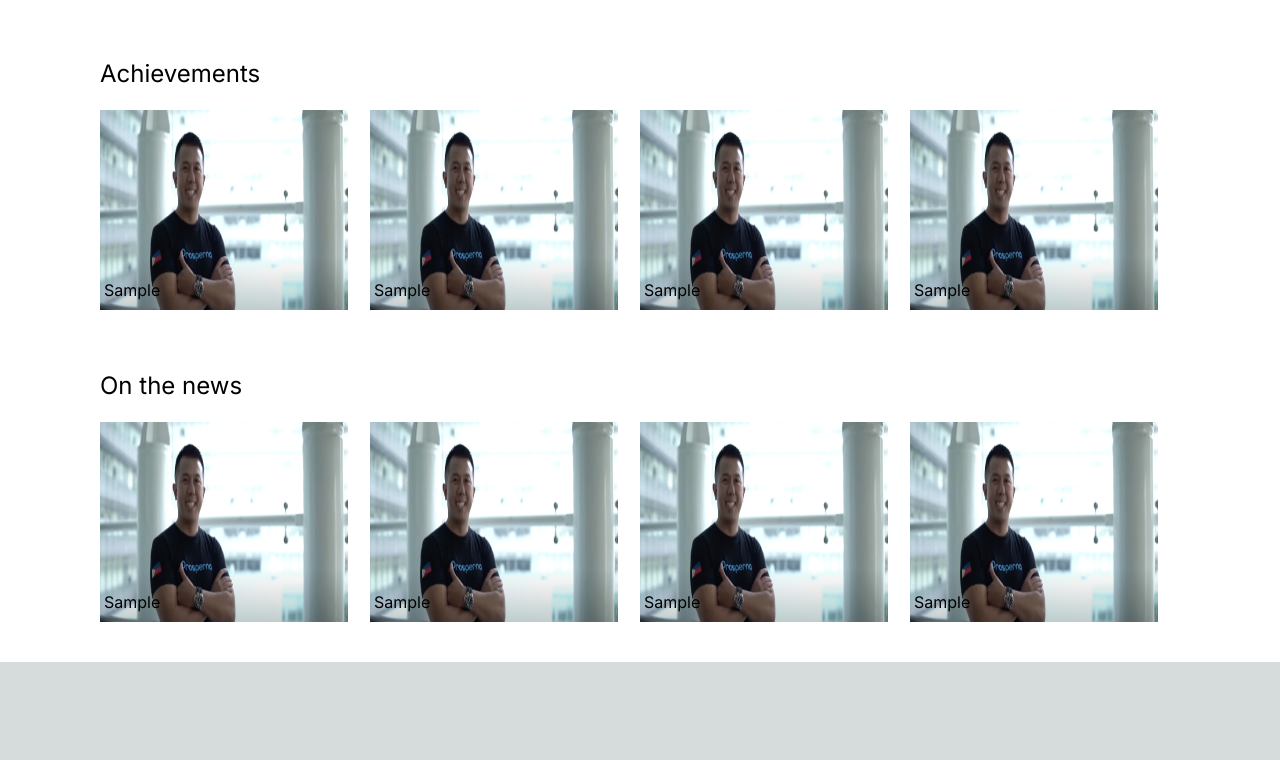
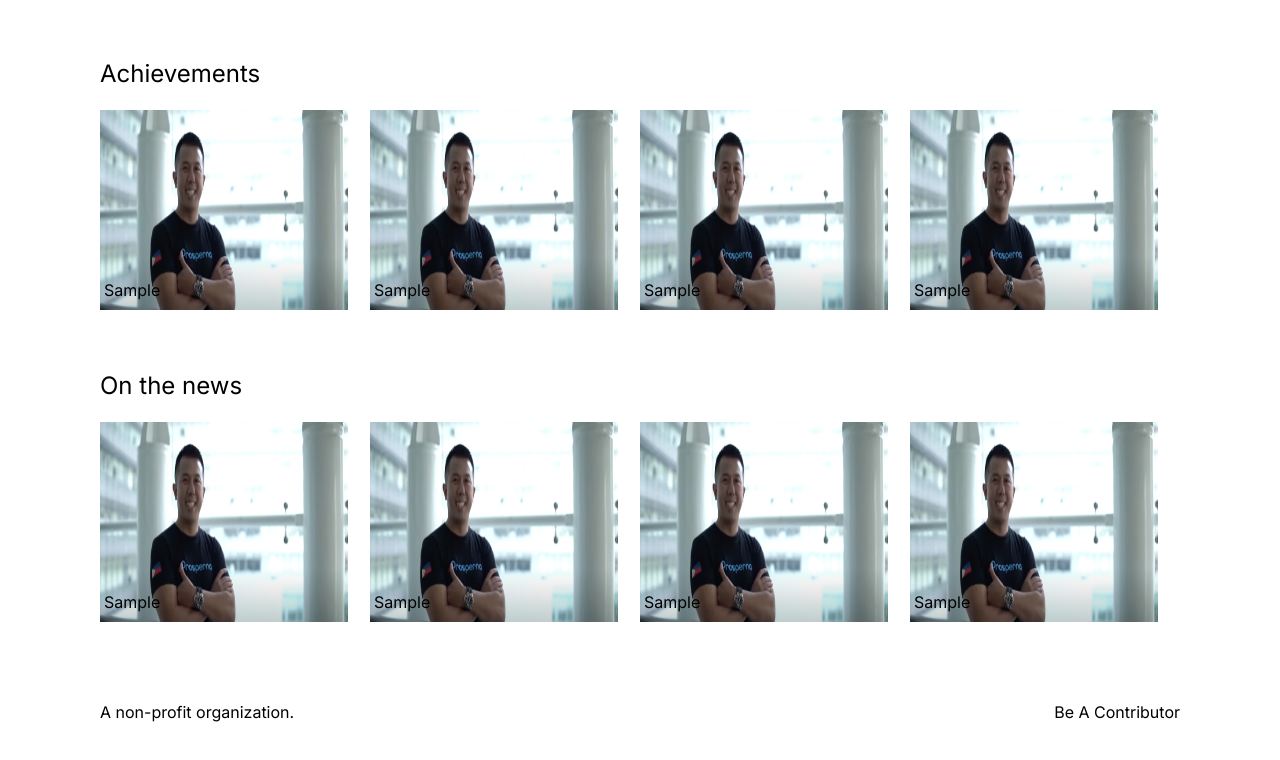
Before and after one commit to phstartup/phstartup_web, a Next.js app: page /profile in a window 1280 px wide. Shown: the part 1014-1774 px from the top of the page. Before the commit the page ends 1676 px from the top, so only its background shows below. Built offline with nearby package versions, Linux system fonts and the light colour scheme.

Commit message:
initial setup

```diff
--- a/src/app/profile/page.js
+++ b/src/app/profile/page.js
@@ -2,6 +2,8 @@ import React from 'react';
 import Featured from '@/components/featured/profile'
 import Collections from '@/components/thumbnail/collectionSmall'
 import String from '@/utils/String'
+import Header from '@/components/header'
+import Footer from '@/components/footer'
 
 
 function page(props) {
@@ -9,6 +11,8 @@ function page(props) {
         <div
             className='w-full float-left bg-white dark:bg-black text-black dark:text-black'
         >
+
+            <Header />
             <Featured />
             <div
                 className='float-left'
@@ -26,6 +30,7 @@ function page(props) {
                     title="On the news"
                 />
             </div>
+            <Footer />
         </div>
     );
 }
```
